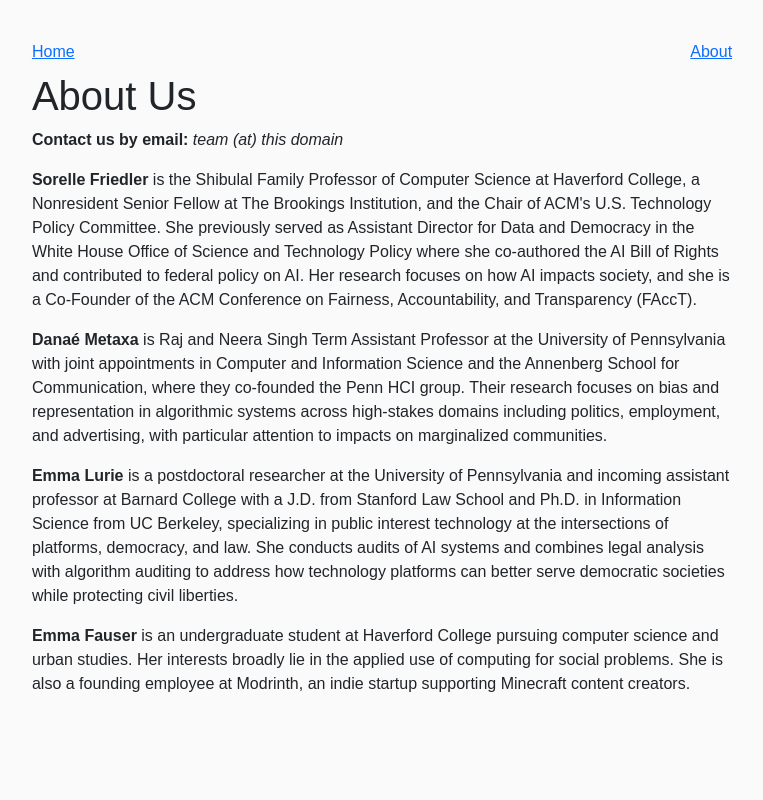
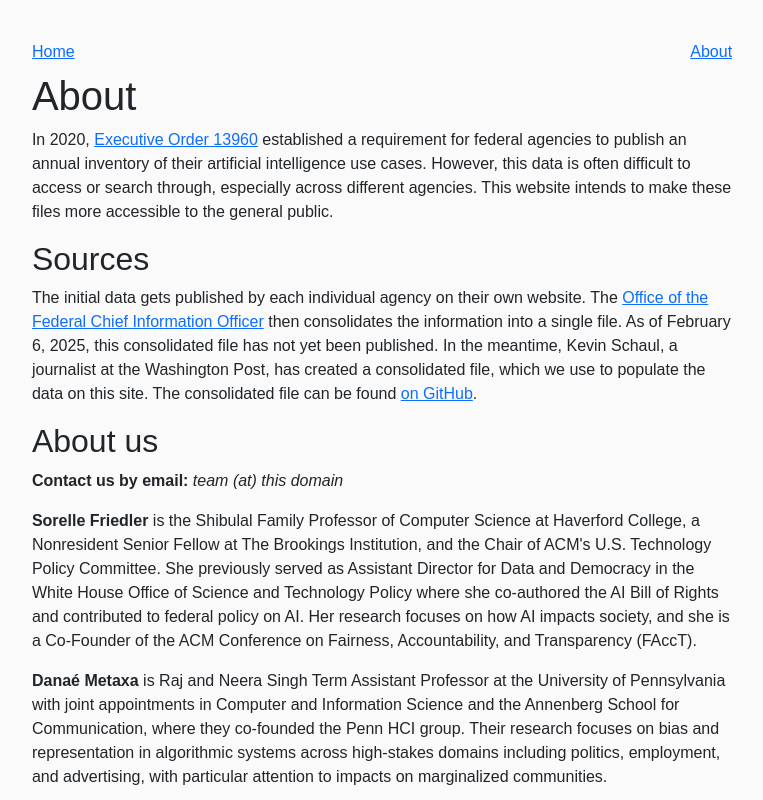
Before and after one commit to triphora/govaifiles.org, a SvelteKit app in the folder frontend/: page /about in a window 1280 px wide. Shown: the top 800 px of the page, without its empty margins (258-1021 px from the left). Built offline with nearby package versions, Linux system fonts and the light colour scheme.

Commit message:
get started info + about page improvements

```diff
--- a/frontend/src/routes/+page.svelte
+++ b/frontend/src/routes/+page.svelte
@@ -2,7 +2,7 @@
 	import { PUBLIC_BACKEND_URL } from '$env/static/public';
 	import AiUseCaseRecord from "../components/AIUseCaseRecord.svelte";
 
-	let query = "mobile";
+	let query = "";
 
 	let filters = {
 		category: null,
@@ -146,7 +146,7 @@
 {/if}
 
 {#if results}
-	<p>{results.length}{#if results.length == 250}+{/if} results {#if results.length == 0}(Try a query!){/if}</p>
+	<p>{results.length}{#if results.length == 250}+{/if} results {#if results.length == 0}(check your query!){/if}</p>
 {/if}
 
 {#each results as result (result.id)}
--- a/frontend/src/routes/about/+page.svelte
+++ b/frontend/src/routes/about/+page.svelte
@@ -1,7 +1,15 @@
 <script>
 </script>
 
-<h1>About Us</h1>
+<h1>About</h1>
+
+<p>In 2020, <a href="https://www.federalregister.gov/documents/2020/12/08/2020-27065/promoting-the-use-of-trustworthy-artificial-intelligence-in-the-federal-government" target="_blank">Executive Order 13960</a> established a requirement for federal agencies to publish an annual inventory of their artificial intelligence use cases. However, this data is often difficult to access or search through, especially across different agencies. This website intends to make these files more accessible to the general public.</p>
+
+<h2>Sources</h2>
+
+<p>The initial data gets published by each individual agency on their own website. The <a href="https://github.com/ombegov" target="_blank">Office of the Federal Chief Information Officer</a> then consolidates the information into a single file. As of February 6, 2025, this consolidated file has not yet been published. In the meantime, Kevin Schaul, a journalist at the Washington Post, has created a consolidated file, which we use to populate the data on this site. The consolidated file can be found <a href="https://github.com/kevinschaul/2025-Federal-Agency-AI-Use-Case-Inventory/blob/e84304715df31ea94ac60dbb7df84dbc97a1393f/data/clean/2025_consolidated_ai_inventory.csv">on GitHub</a>.</p>
+
+<h2>About us</h2>
 
 <p><strong>Contact us by email:</strong> <i>team (at) this domain</i></p>
 
```
Also changed, not shown: 2 other files (tests, documents, lock files or other folders).
